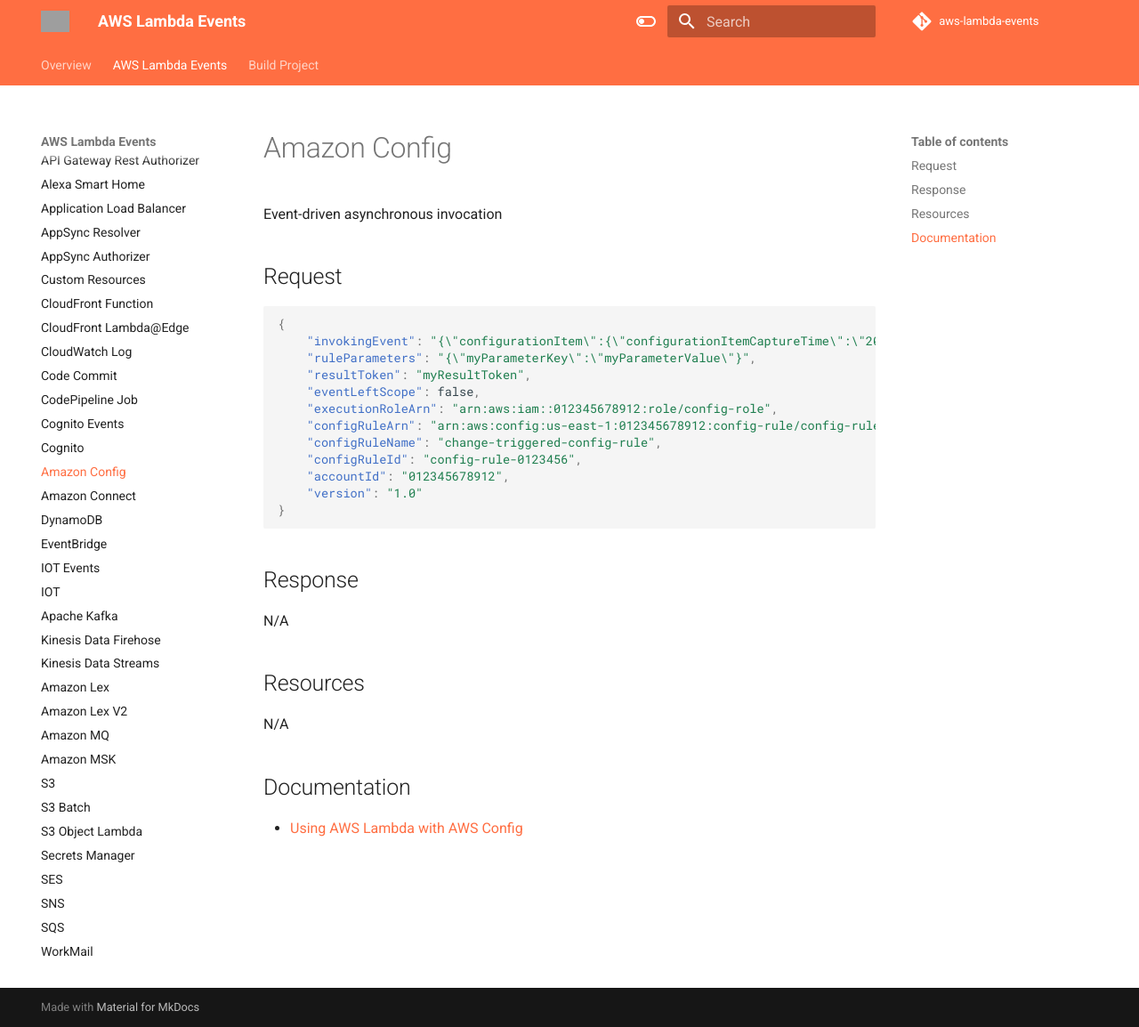
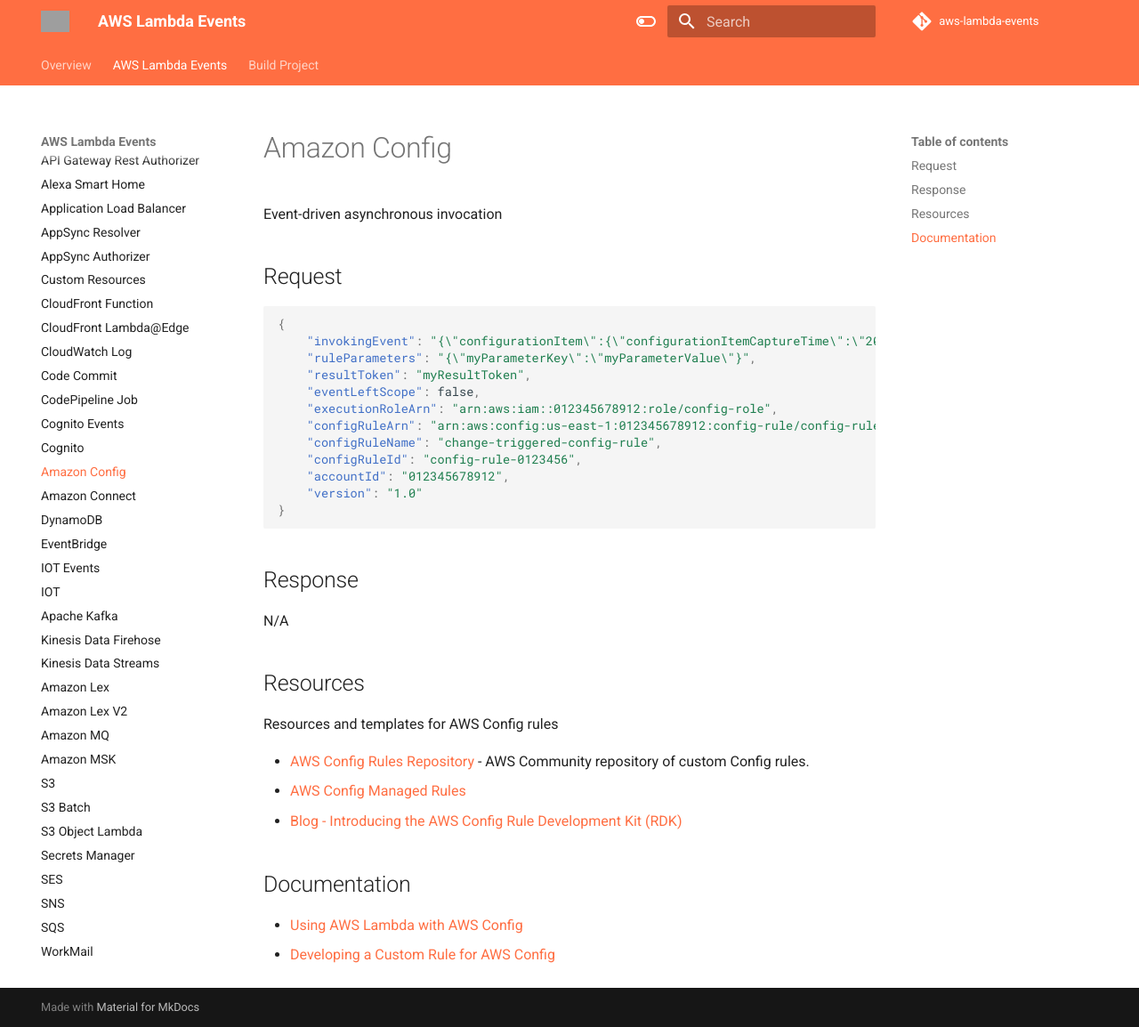
Before and after one commit to michaelbrewer/aws-lambda-events, an MkDocs documentation site: the page built from docs/config.md, in a window 1280 px wide and 1154 px high. Shown: the whole window at 89% size. Built offline with MkDocs 1.6.1 and Material for MkDocs 9.7.7, drawn with Linux system fonts in a browser that asks for light colours; comment, search, counter and statistics services are not loaded; grey boxes are pictures that could not be loaded.

Commit message:
docs(aws-config): Add more resources

```diff
--- a/docs/config.md
+++ b/docs/config.md
@@ -25,8 +25,13 @@
 
 ## Resources
 
-N/A
+Resources and templates for AWS Config rules
+
+- [AWS Config Rules Repository](https://github.com/awslabs/aws-config-rules) - AWS Community repository of custom Config rules.
+- [AWS Config Managed Rules](https://docs.aws.amazon.com/config/latest/developerguide/evaluate-config_use-managed-rules.html)
+- [Blog - Introducing the AWS Config Rule Development Kit (RDK)](https://aws.amazon.com/blogs/mt/introducing-the-aws-config-rule-development-kit-rdk/)
 
 ## Documentation
 
 - [Using AWS Lambda with AWS Config](https://docs.aws.amazon.com/lambda/latest/dg/services-config.html)
+- [Developing a Custom Rule for AWS Config](https://docs.aws.amazon.com/config/latest/developerguide/evaluate-config_develop-rules_nodejs.html)
```
